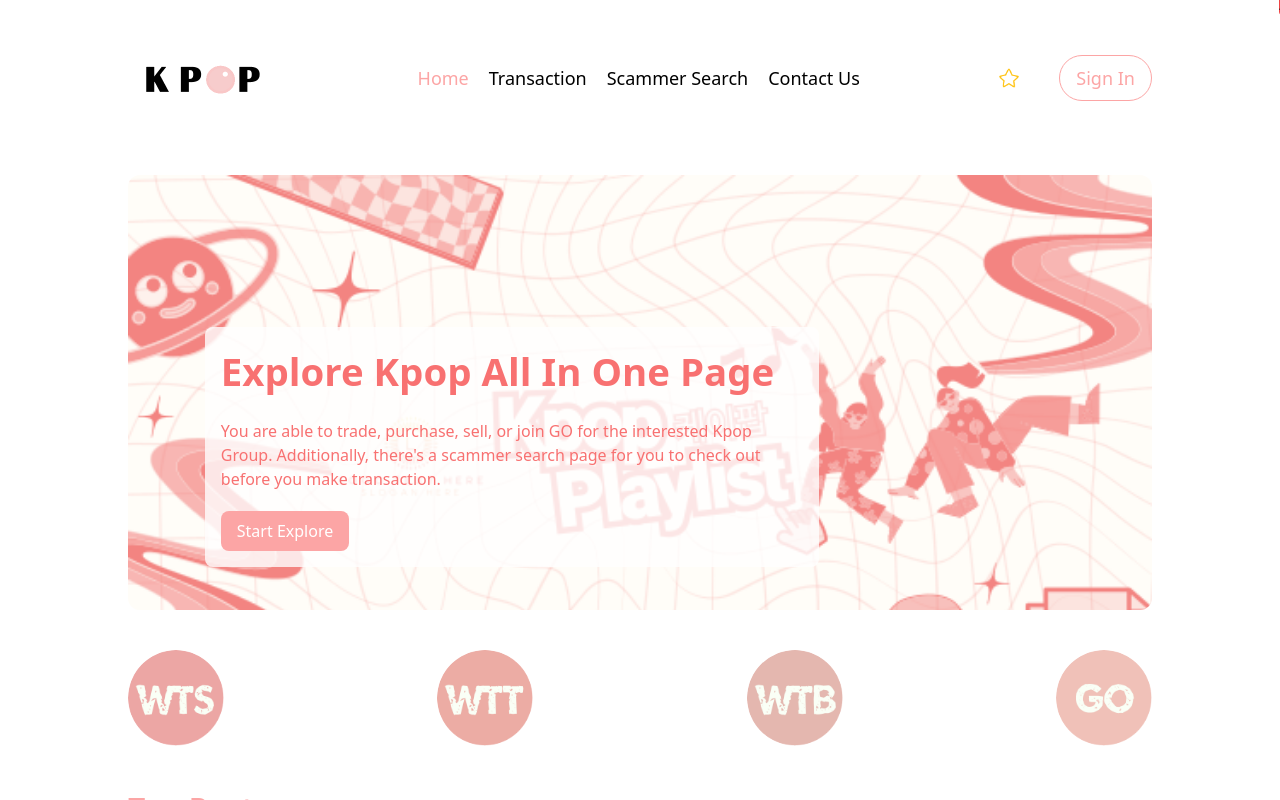
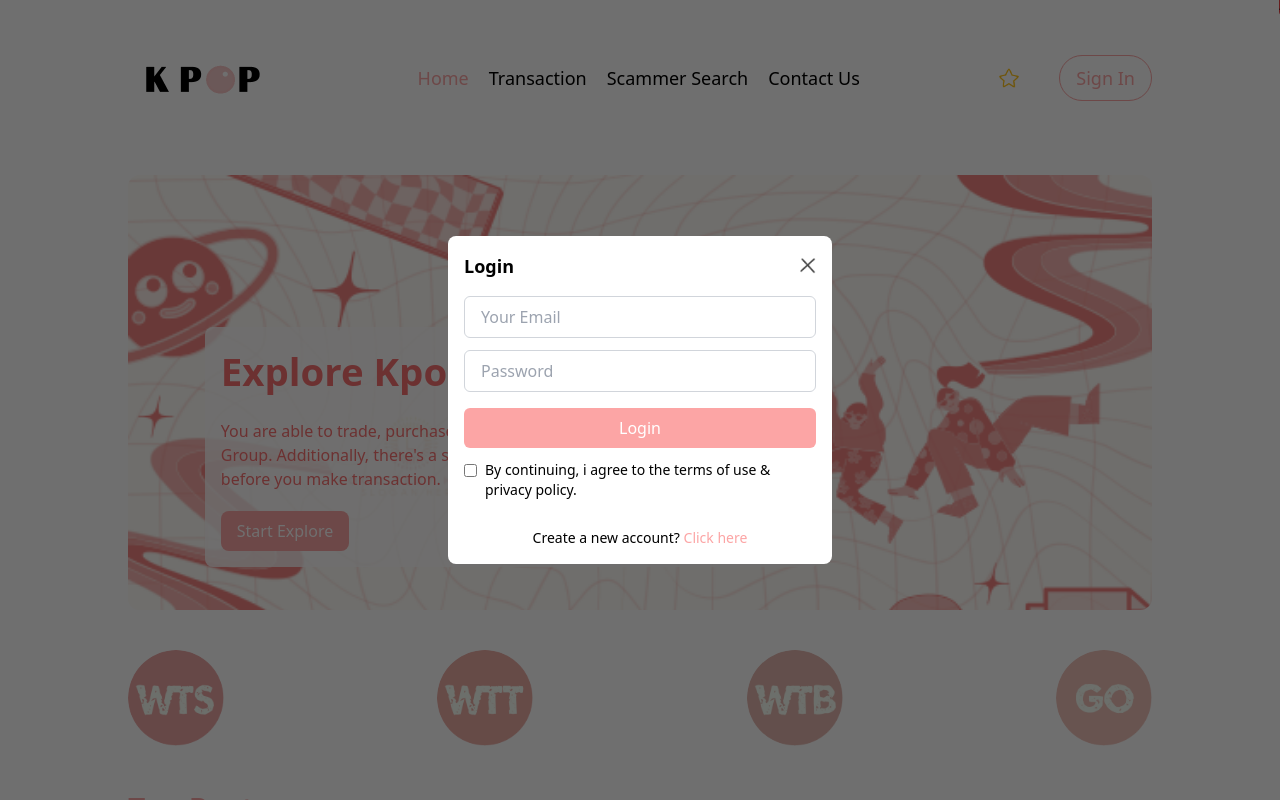
Before and after one commit to xiaqian1999/Kpop-All-In-One, a React (Vite) app: page / in a window 1280 px wide. Both pictures are taken after a click on the button "Sign In". Shown: the top 800 px of the page. Built offline with nearby package versions, Linux system fonts and the light colour scheme.

Commit message:
PopUp model for user to create or login

```diff
--- a/src/App.jsx
+++ b/src/App.jsx
@@ -1,16 +1,21 @@
-import React from 'react';
+import React, { useState } from 'react';
 import PropTypes from 'prop-types';
 import Navbar from './components/Navbar';
 import { Routes, Route } from 'react-router-dom';
 import Home from './pages/Home';
 import Footer from './components/Footer'
+import LoginPopUp from './components/LoginPopUp';
 
 
 const App = props => {
+  const [showLogin, setShowLogin] = useState(false);
+
   return (
     <>
+    {showLogin ? <LoginPopUp setShowLogin={setShowLogin} /> : <></>}
+
       <div className='app w-[80%] m-auto'>
-        <Navbar />
+        <Navbar setShowLogin={setShowLogin} />
         <Routes>
           <Route path="/" element={<Home />} />
         </Routes>
--- a/src/assets/assets.js
+++ b/src/assets/assets.js
@@ -23,6 +23,7 @@ import bookmark_before from './bookmark_before.png'
 import header_img from './header_img.png'
 import logo from './logo.png'
 import arrow_top from './arrow-top.png'
+import close_icon from './close_icon.png'
 
 export const assets = {
     bookmark_after,
@@ -33,7 +34,8 @@ export const assets = {
     instagram_icon,
     linkedin_icon,
     twitter_icon,
-    arrow_top
+    arrow_top,
+    close_icon
 }
 
 export const transaction_option = [
--- /dev/null
+++ b/src/components/LoginPopUp.jsx
@@ -0,0 +1,40 @@
+import React, { useState } from 'react'
+import { assets } from '../assets/assets'
+
+const LoginPopUp = ({setShowLogin}) => {
+    const [currState, setCurrState] = useState("Login")
+
+    return (
+        <div className='absolute z-1 w-full h-full grid' style={{background: '#00000090', zIndex: 2}}>
+            <form className='place-self-center w-[30vw] bg-white flex flex-col gap-4 rounded-lg text-md p-4' style={{animation: "fadeIn 0.5s"}}>
+                <div className='flex justify-between items-center text-black'>
+                    <h2 className='text-lg font-semibold'>{currState}</h2>
+                    <img onClick={() => setShowLogin(false)} src={assets.close_icon} alt="close icon" className='cursor-pointer w-[16px]' />
+                </div>
+
+                <div className='flex flex-col gap-3'>
+                    {currState === "Login"
+                        ? <></>
+                        : <input type="text" placeholder='Your Name' className='outline-none border border-gray-300 px-4 py-2 rounded-md' required />
+                    }
+                    <input type="email" placeholder="Your Email" className='outline-none border border-gray-300 px-4 py-2 rounded-md' required />
+                    <input type="password" placeholder="Password" className='outline-none border border-gray-300 px-4 py-2 rounded-md' required/>
+                </div>
+
+                <button className='border-none px-4 py-2 rounded-md text-white bg-red-300 hover:bg-red-400 cursor-pointer'>{currState === "Sign Up" ? "Create Account" : "Login"}</button>
+
+                <div className='flex items-start gap-2'>
+                    <input type="checkbox" required />
+                    <p className='text-sm' style={{marginTop: '-4px'}}>By continuing, i agree to the terms of use & privacy policy.</p>
+                </div>
+
+                {currState === "Login"
+                    ? <p className='text-center mt-3 text-sm'>Create a new account? <span onClick={() => setCurrState("Sign Up")} className='cursor-pointer text-red-300 hover:text-red-400'>Click here</span></p>
+                    : <p className='text-center mt-3 text-sm'>Already have an account? <span onClick={() => setCurrState("Login")} className='cursor-pointer text-red-300 hover:text-red-400'>Login here</span></p>
+                }
+            </form>
+        </div>
+    )
+}
+
+export default LoginPopUp
--- a/src/components/Navbar.jsx
+++ b/src/components/Navbar.jsx
@@ -3,7 +3,7 @@ import React, { useState } from 'react'
 import { assets } from '../assets/assets';
 
 
-const Navbar = () => {
+const Navbar = ({setShowLogin}) => {
 
   const [menu, setMenu] = useState("home");
   return (
@@ -13,7 +13,7 @@ const Navbar = () => {
         <li onClick={() => {setMenu("home")}} className={`hover:text-red-300 cursor-pointer ${menu==="home" ? "border-b-red-300 text-red-300 " : ""}`}><a href="#home">Home</a></li>
         <li onClick={() => {setMenu("transaction-section")}} className={`hover:text-red-300 cursor-pointer ${menu==="transaction-section" ? "border-b-red-300 text-red-300 " : ""}`}><a href="#transaction-section">Transaction</a></li>
         <li onClick={() => {setMenu("scammer-section")}} className={`hover:text-red-300 cursor-pointer ${menu==="scammer-section" ? "border-b-red-300 text-red-300 " : ""}`}><a href="#scammer-section">Scammer Search</a></li>
-        <li onClick={() => {setMenu("contact-us")}} className={`hover:text-red-300 cursor-pointer ${menu==="contact-us" ? "border-b-red-300 text-red-300 " : ""}`}><a href="#">Contact Us</a></li>
+        <li onClick={() => {setMenu("contact-us")}} className={`hover:text-red-300 cursor-pointer ${menu==="contact-us" ? "border-b-red-300 text-red-300 " : ""}`}><a href="#contact-us">Contact Us</a></li>
       </ul>
 
       <div className='flex items-center gap-[40px]'>
@@ -22,7 +22,7 @@ const Navbar = () => {
           <div className='absolute min-w-2 min-h-2 bg-red-500 rounded-full top-[-8px] right-[-8px]'>2</div>
         </div>
 
-        <button className='bg-transparent text-lg border border-red-300 cursor-pointer px-4 py-2 rounded-full text-red-300 hover:bg-red-200 hover:text-white'>Sign In</button>
+        <button onClick={() => setShowLogin(true)} className='bg-transparent text-lg border border-red-300 cursor-pointer px-4 py-2 rounded-full text-red-300 hover:bg-red-200 hover:text-white'>Sign In</button>
       </div>
     </div>
   )
```
Also changed, not shown: src/assets/close_icon.png (added).
